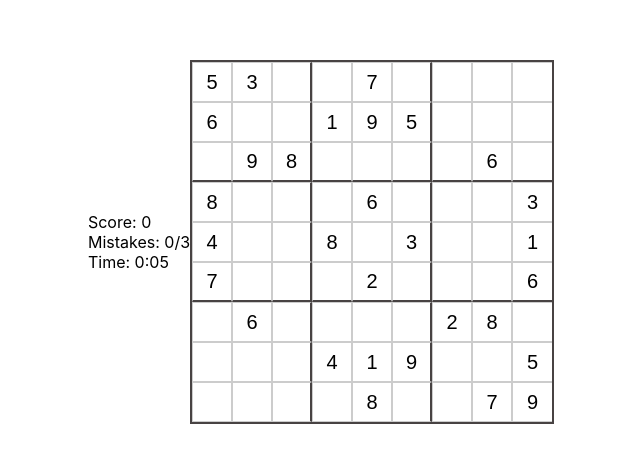
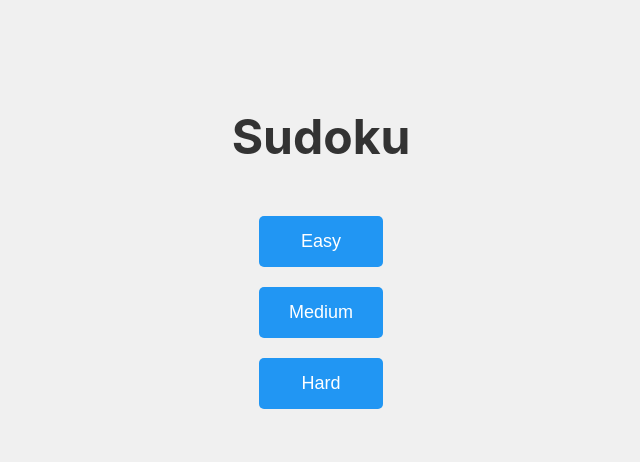
Before and after one commit to alya-atlab/sudoku-app, a React (Create React App) app: page / in a window 1280 px wide. Shown: the part 158-620 px from the top of the page, without its empty margins (319-959 px from the left). Built offline with nearby package versions, Linux system fonts and the light colour scheme.

Commit message:
Created the puzzle generation

```diff
--- a/src/App.tsx
+++ b/src/App.tsx
@@ -1,12 +1,33 @@
-import React from "react";
-import SudokuGrid from "./sudokuGrid";
+import React, { useState } from 'react';
+import SudokuGrid from './sudokuGrid';
+import StartScreen from './StartScreen';
+import { SudokuGenerator } from './SudokuGenerator';
 
-function App() {
+const App: React.FC = () => {
+  const [gameStarted, setGameStarted] = useState(false);
+  const [initialGrid, setInitialGrid] = useState<number[][]>([]);
+  const [solutionGrid, setSolutionGrid] = useState<number[][]>([]);
+
+  const handleStartGame = (difficulty: 'easy' | 'medium' | 'hard') => {
+    const generator = new SudokuGenerator(difficulty);
+    setInitialGrid(generator.getPuzzle());
+    setSolutionGrid(generator.getSolution());
+    setGameStarted(true);
+  };
+
   return (
-    <div  className="flex justify-center items-center h-screen">
-      <SudokuGrid/>
+    <div className="App">
+      {gameStarted ? (
+        <SudokuGrid
+          initialGrid={initialGrid}
+          solutionGrid={solutionGrid}
+          onNewGame={() => setGameStarted(false)}
+        />
+      ) : (
+        <StartScreen onStart={handleStartGame} />
+      )}
     </div>
   );
-}
+};
 
 export default App;
--- /dev/null
+++ b/src/StartScreen.css
@@ -0,0 +1,36 @@
+.start-container {
+  display: flex;
+  flex-direction: column;
+  align-items: center;
+  justify-content: center;
+  height: 100vh;
+  background-color: #f0f0f0;
+}
+
+.difficulty-buttons {
+  display: flex;
+  flex-direction: column;
+  gap: 20px;
+  margin-top: 30px;
+}
+
+.difficulty-buttons button {
+  padding: 15px 30px;
+  font-size: 18px;
+  border: none;
+  border-radius: 5px;
+  background-color: #2196f3;
+  color: white;
+  cursor: pointer;
+  transition: background-color 0.3s;
+}
+
+.difficulty-buttons button:hover {
+  background-color: #1976d2;
+}
+
+.start-container h1 {
+  font-size: 3em;
+  color: #333;
+  margin-bottom: 20px;
+}
--- /dev/null
+++ b/src/StartScreen.tsx
@@ -0,0 +1,21 @@
+import React from 'react';
+import './StartScreen.css';
+
+type StartScreenProps = {
+  onStart: (difficulty: 'easy' | 'medium' | 'hard') => void;
+};
+
+const StartScreen: React.FC<StartScreenProps> = ({ onStart }) => {
+  return (
+    <div className="start-container">
+      <h1>Sudoku</h1>
+      <div className="difficulty-buttons">
+        <button onClick={() => onStart('easy')}>Easy</button>
+        <button onClick={() => onStart('medium')}>Medium</button>
+        <button onClick={() => onStart('hard')}>Hard</button>
+      </div>
+    </div>
+  );
+};
+
+export default StartScreen;
--- /dev/null
+++ b/src/SudokuGenerator.tsx
@@ -0,0 +1,165 @@
+export class SudokuGenerator {
+  private solution: number[][];
+  private puzzle: number[][];
+  private difficulty: 'easy' | 'medium' | 'hard';
+
+  constructor(difficulty: 'easy' | 'medium' | 'hard' = 'easy') {
+    this.difficulty = difficulty;
+    this.solution = this.generateCompleteGrid();
+    this.puzzle = this.generatePuzzle();
+  }
+
+  private generateCompleteGrid(): number[][] {
+    const grid = Array(9).fill(0).map(() => Array(9).fill(0));
+    this.fillGrid(grid);
+    return grid;
+  }
+
+  private fillGrid(grid: number[][]): boolean {
+    const emptyCell = this.findEmptyCell(grid);
+    if (!emptyCell) return true;
+
+    const [row, col] = emptyCell;
+    const numbers = this.shuffle([1, 2, 3, 4, 5, 6, 7, 8, 9]);
+
+    for (const num of numbers) {
+      if (this.isValidPlacement(grid, row, col, num)) {
+        grid[row][col] = num;
+        if (this.fillGrid(grid)) return true;
+        grid[row][col] = 0;
+      }
+    }
+    return false;
+  }
+
+  private generatePuzzle(): number[][] {
+    const puzzle = this.solution.map(row => [...row]);
+    const cellsToRemove = {
+      easy: 30,
+      medium: 40,
+      hard: 50
+    }[this.difficulty];
+
+    let removed = 0;
+    while (removed < cellsToRemove) {
+      const row = Math.floor(Math.random() * 9);
+      const col = Math.floor(Math.random() * 9);
+      if (puzzle[row][col] !== 0) {
+        const original = puzzle[row][col];
+        puzzle[row][col] = 0;
+
+        if (this.hasUniqueSolution(puzzle)) {
+          removed++;
+        } else {
+          puzzle[row][col] = original;
+        }
+      }
+    }
+    return puzzle;
+  }
+
+  private hasUniqueSolution(grid: number[][]): boolean {
+    const gridCopy = grid.map(row => [...row]);
+    let solutionCount = 0;
+
+    const countSolutions = (): boolean => {
+        let minPossibilities = 10;
+        let targetRow = -1;
+        let targetCol = -1;
+        let possibilities: number[] = [];
+
+        for (let row = 0; row < 9; row++) {
+            for (let col = 0; col < 9; col++) {
+                if (gridCopy[row][col] === 0) {
+                    const currentPossibilities = this.getPossibleNumbers(gridCopy, row, col);
+                    if (currentPossibilities.length < minPossibilities) {
+                        minPossibilities = currentPossibilities.length;
+                        targetRow = row;
+                        targetCol = col;
+                        possibilities = currentPossibilities;
+                        if (minPossibilities === 1) break;
+                    }
+                }
+            }
+            if (minPossibilities === 1) break;
+        }
+        if (targetRow === -1) {
+            solutionCount++;
+            return solutionCount > 1;
+        }
+        for (const num of possibilities) {
+            gridCopy[targetRow][targetCol] = num;
+
+            if (countSolutions()) {
+                return true;
+            }
+            gridCopy[targetRow][targetCol] = 0;
+
+            if (solutionCount > 1) {
+                return true;
+            }
+        }
+        return false;
+    };
+    countSolutions();
+    return solutionCount === 1;
+}
+
+private getPossibleNumbers(grid: number[][], row: number, col: number): number[] {
+    const usedNumbers = new Set<number>();
+
+    for (let i = 0; i < 9; i++) {
+        usedNumbers.add(grid[row][i]);
+        usedNumbers.add(grid[i][col]);
+    }
+
+    const boxStartRow = Math.floor(row / 3) * 3;
+    const boxStartCol = Math.floor(col / 3) * 3;
+    for (let i = 0; i < 3; i++) {
+        for (let j = 0; j < 3; j++) {
+            usedNumbers.add(grid[boxStartRow + i][boxStartCol + j]);
+        }
+    }
+    return [1, 2, 3, 4, 5, 6, 7, 8, 9].filter(n => !usedNumbers.has(n));
+}
+
+  private findEmptyCell(grid: number[][]): [number, number] | null {
+    for (let row = 0; row < 9; row++) {
+      for (let col = 0; col < 9; col++) {
+        if (grid[row][col] === 0) return [row, col];
+      }
+    }
+    return null;
+  }
+
+  private isValidPlacement(grid: number[][], row: number, col: number, num: number): boolean {
+    for (let i = 0; i < 9; i++) {
+      if (grid[row][i] === num || grid[i][col] === num) return false;
+    }
+
+    const boxStartRow = Math.floor(row / 3) * 3;
+    const boxStartCol = Math.floor(col / 3) * 3;
+    for (let i = 0; i < 3; i++) {
+      for (let j = 0; j < 3; j++) {
+        if (grid[boxStartRow + i][boxStartCol + j] === num) return false;
+      }
+    }
+    return true;
+  }
+
+  private shuffle(array: number[]): number[] {
+    for (let i = array.length - 1; i > 0; i--) {
+      const j = Math.floor(Math.random() * (i + 1));
+      [array[i], array[j]] = [array[j], array[i]];
+    }
+    return array;
+  }
+
+  public getPuzzle(): number[][] {
+    return this.puzzle;
+  }
+
+  public getSolution(): number[][] {
+    return this.solution;
+  }
+}
--- a/src/SudokuGrid.css
+++ b/src/SudokuGrid.css
@@ -94,3 +94,17 @@
   background-color: #e8f5e9;
   color: #2e7d32;
 }
+.new-game-button {
+  padding: 8px 16px;
+  background-color: #2196f3;
+  color: white;
+  border: none;
+  border-radius: 4px;
+  cursor: pointer;
+  font-size: 14px;
+  margin-top: 10px;
+}
+
+.new-game-button:hover {
+  background-color: #1976d2;
+}
--- a/src/sudokuGrid.tsx
+++ b/src/sudokuGrid.tsx
@@ -2,52 +2,14 @@ import React, { useState, useEffect } from 'react';
 import SudokuCell from './SudokuCell';
 import './SudokuGrid.css';
 
-const playSound = (correct: boolean) => {
-  const audioContext = new (window.AudioContext || (window as any).webkitAudioContext)();
-  const oscillator = audioContext.createOscillator();
-  const gainNode = audioContext.createGain();
+interface SudokuGridProps {
+  initialGrid: number[][];
+  solutionGrid: number[][];
+  onNewGame: () => void;
+}
 
-  oscillator.type = 'sine';
-  oscillator.frequency.value = correct ? 1200 : 600;
-  gainNode.gain.value = correct ? 0.05 : 0.1;
-
-  const now = audioContext.currentTime;
-  gainNode.gain.setValueAtTime(gainNode.gain.value, now);
-  gainNode.gain.exponentialRampToValueAtTime(0.001, now + 0.02);
-
-  oscillator.connect(gainNode);
-  gainNode.connect(audioContext.destination);
-
-  oscillator.start();
-  oscillator.stop(now + 0.02);
-};
-
-const solutionGrid = [
-  [5, 3, 4, 6, 7, 8, 9, 1, 2],
-  [6, 7, 2, 1, 9, 5, 3, 4, 8],
-  [1, 9, 8, 3, 4, 2, 5, 6, 7],
-  [8, 5, 9, 7, 6, 1, 4, 2, 3],
-  [4, 2, 6, 8, 5, 3, 7, 9, 1],
-  [7, 1, 3, 9, 2, 4, 8, 5, 6],
-  [9, 6, 1, 5, 3, 7, 2, 8, 4],
-  [2, 8, 7, 4, 1, 9, 6, 3, 5],
-  [3, 4, 5, 2, 8, 6, 1, 7, 9]
-];
-
-const initialGrid = [
-  [5, 3, 0, 0, 7, 0, 0, 0, 0],
-  [6, 0, 0, 1, 9, 5, 0, 0, 0],
-  [0, 9, 8, 0, 0, 0, 0, 6, 0],
-  [8, 0, 0, 0, 6, 0, 0, 0, 3],
-  [4, 0, 0, 8, 0, 3, 0, 0, 1],
-  [7, 0, 0, 0, 2, 0, 0, 0, 6],
-  [0, 6, 0, 0, 0, 0, 2, 8, 0],
-  [0, 0, 0, 4, 1, 9, 0, 0, 5],
-  [0, 0, 0, 0, 8, 0, 0, 7, 9]
-];
-
-const SudokuGrid: React.FC = () => {
-  const [grid, setGrid] = useState<number[][]>(() => [...initialGrid]);
+const SudokuGrid: React.FC<SudokuGridProps> = ({ initialGrid, solutionGrid, onNewGame }) => {
+  const [grid, setGrid] = useState<number[][]>(() => initialGrid.map(row => [...row]));
   const [focusedCell, setFocusedCell] = useState<{ row: number; col: number } | null>(null);
   const [score, setScore] = useState(0);
   const [time, setTime] = useState(0);
@@ -56,14 +18,46 @@ const SudokuGrid: React.FC = () => {
   const [isCompleted, setIsCompleted] = useState(false);
   const [correctCells, setCorrectCells] = useState<Set<string>>(new Set());
   const [incorrectCells, setIncorrectCells] = useState<Set<string>>(new Set());
+  const [isEditable] = useState<boolean[][]>(() =>
+    initialGrid.map(row => row.map(cell => cell === 0))
+  );
 
-  const isEditable = initialGrid.map(row => row.map(cell => cell === 0));
+  useEffect(() => {
+    setGrid(initialGrid.map(row => [...row]));
+    setIsGameOver(false);
+    setIsCompleted(false);
+    setScore(0);
+    setTime(0);
+    setMistakes(0);
+    setCorrectCells(new Set());
+    setIncorrectCells(new Set());
+  }, [initialGrid]);
 
   useEffect(() => {
     if (isGameOver || isCompleted) return;
     const interval = setInterval(() => setTime(prev => prev + 1), 1000);
     return () => clearInterval(interval);
   }, [isGameOver, isCompleted]);
+
+  const playSound = (correct: boolean) => {
+    const audioContext = new (window.AudioContext || (window as any).webkitAudioContext)();
+    const oscillator = audioContext.createOscillator();
+    const gainNode = audioContext.createGain();
+
+    oscillator.type = 'sine';
+    oscillator.frequency.value = correct ? 1200 : 600;
+    gainNode.gain.value = correct ? 0.05 : 0.1;
+
+    const now = audioContext.currentTime;
+    gainNode.gain.setValueAtTime(gainNode.gain.value, now);
+    gainNode.gain.exponentialRampToValueAtTime(0.001, now + 0.02);
+
+    oscillator.connect(gainNode);
+    gainNode.connect(audioContext.destination);
+
+    oscillator.start();
+    oscillator.stop(now + 0.02);
+  };
 
   const isValidMove = (row: number, col: number, value: number): boolean => {
     return value === solutionGrid[row][col];
@@ -146,7 +140,9 @@ const SudokuGrid: React.FC = () => {
         <div>Score: {score}</div>
         <div>Mistakes: {mistakes}/3</div>
         <div>Time: {Math.floor(time / 60)}:{(time % 60).toString().padStart(2, '0')}</div>
-
+        <button onClick={onNewGame} className="new-game-button">
+          New Game
+        </button>
       </div>
 
       <div className="sudoku-grid">
```
